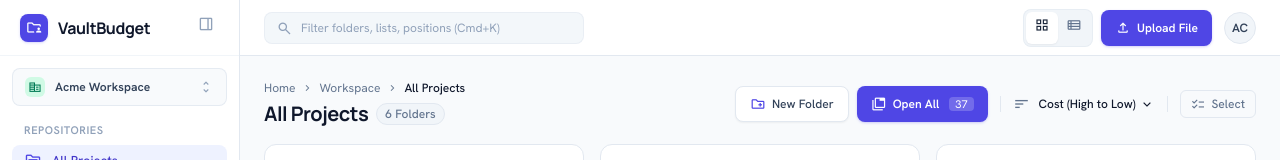
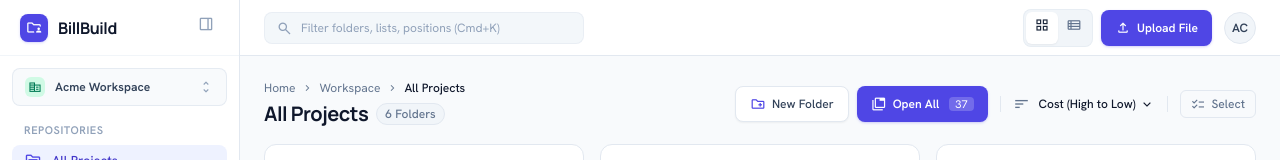
Before and after one commit to konstimomonsti/construct, a React (Vite) app in the folder frontend/: page / in a window 1280 px wide. Shown: the top 160 px of the page. Built offline with nearby package versions, Linux system fonts and the light colour scheme.

Commit message:
Rename site to BillBuild

```diff
--- a/frontend/index.html
+++ b/frontend/index.html
@@ -5,7 +5,7 @@
     <link rel="icon" type="image/svg+xml" href="/favicon.svg" />
     <meta name="viewport" content="width=device-width, initial-scale=1.0" />
     <meta name="theme-color" content="#4f46e5" />
-    <title>VaultBudget – Leistungsverzeichnisse</title>
+    <title>BillBuild – Leistungsverzeichnisse</title>
     <link rel="preconnect" href="https://fonts.googleapis.com" />
     <link rel="preconnect" href="https://fonts.gstatic.com" crossorigin />
     <link href="https://fonts.googleapis.com/css2?family=Hanken+Grotesk:wght@400;500;600;700&family=Manrope:wght@600;700;800&family=JetBrains+Mono:wght@400;500;600;700&display=swap" rel="stylesheet" />
--- a/frontend/public/tender-desk/index.html
+++ b/frontend/public/tender-desk/index.html
@@ -4,7 +4,7 @@
   <meta charset="utf-8">
   <meta name="viewport" content="width=device-width, initial-scale=1">
   <meta name="description" content="Upload a tender, review and price its bill of quantities, and export it.">
-  <title>Tender desk</title>
+  <title>Tender Desk · BillBuild</title>
   <link rel="stylesheet" href="/tender-desk/mvp.css">
   <script src="/tender-desk/mvp.js" defer></script>
 </head>
@@ -13,7 +13,7 @@
   <header class="bar">
     <a class="brand" href="/tender-desk/" id="home-link">
       <svg class="brand-mark" viewBox="0 0 24 24" aria-hidden="true"><path d="M4 20V9l8-5 8 5v11" /><path d="M9 20v-6h6v6" /></svg>
-      Tender desk
+      BillBuild
     </a>
     <div class="project-picker">
       <label for="project">Project</label>
@@ -21,7 +21,7 @@
       <button id="create-project" type="button" class="ghost small-btn">New project</button>
     </div>
     <nav class="bar-nav" aria-label="Other tools">
-      <a href="/">VaultBudget</a>
+      <a href="/">Budget workspace</a>
       <a href="/admin/tables">Data tables</a>
       <a href="/admin/schema#schema">Schema</a>
       <span class="connection"><span class="dot" id="db-dot" aria-hidden="true"></span><span id="db-label">Connecting…</span></span>
@@ -51,7 +51,7 @@
       </div>
 
       <section id="library-source" class="list-block" aria-labelledby="library-source-title" hidden>
-        <h2 id="library-source-title">Review a VaultBudget original</h2>
+        <h2 id="library-source-title">Review a BillBuild original</h2>
         <p id="library-source-name" class="muted"></p>
         <button id="import-library-source" type="button" class="primary">Import into selected project</button>
       </section>
--- a/frontend/public/tender-desk/mvp.js
+++ b/frontend/public/tender-desk/mvp.js
@@ -225,7 +225,7 @@ function setDraft(data) {
   $("review").hidden = false;
   $("review-step").setAttribute("aria-current", "step");
   $("export-step").removeAttribute("aria-current");
-  document.title = `${v.title} · Tender desk`;
+  document.title = `${v.title} · BillBuild`;
   drawLines();
   window.scrollTo({ top: 0 });
 }
@@ -245,7 +245,7 @@ function closeDraft() {
   updateActions();
   $("welcome").hidden = false;
   $("review").hidden = true;
-  document.title = "Tender desk";
+  document.title = "Tender Desk · BillBuild";
   if (location.search) history.pushState(null, "", "/tender-desk/");
   drawHome();
 }
@@ -276,7 +276,7 @@ function setUploadNote(text, working = false) {
 
 async function showLibrarySource(id) {
   const response = await fetch("/data/index.json");
-  if (!response.ok) throw new Error("Could not load the VaultBudget library.");
+  if (!response.ok) throw new Error("Could not load the BillBuild library.");
   const source = (await response.json()).lists.find(list => list.id === id);
   if (!source?.file?.startsWith("files/")) throw new Error("The original file is unavailable.");
   $("library-source-name").textContent = source.fileName;
--- a/frontend/src/components/Sidebar.tsx
+++ b/frontend/src/components/Sidebar.tsx
@@ -44,7 +44,7 @@ export function Sidebar() {
             <div className="flex size-7 items-center justify-center rounded-lg bg-brand-600 text-white shadow-sm shadow-brand-500/20">
               <Icon name="folder_supervised" size={17} />
             </div>
-            {!rail && <span className="font-heading text-base font-bold tracking-tight text-slate-900">VaultBudget</span>}
+            {!rail && <span className="font-heading text-base font-bold tracking-tight text-slate-900">BillBuild</span>}
           </div>
           {!rail && (
             <button
--- a/frontend/src/lib/export/gaeb-xml.ts
+++ b/frontend/src/lib/export/gaeb-xml.ts
@@ -148,7 +148,7 @@ export function generateGaebXml(o: GenOpts): string {
     (mask.index ? '<BoQBkdn><Type>Index</Type><Length>1</Length><Num>No</Num></BoQBkdn>' : '')
   let xml =
     `<GAEB xmlns="${ns}"><GAEBInfo><Version>${o.variant === '3.2' ? '3.2' : '3.1'}</Version><VersDate>${o.variant === '3.2' ? '2013-10' : '2009-12'}</VersDate>` +
-    `<Date>${date}</Date><Time>${time}</Time><ProgSystem>VaultBudget</ProgSystem><ProgName>VaultBudget</ProgName></GAEBInfo>` +
+    `<Date>${date}</Date><Time>${time}</Time><ProgSystem>BillBuild</ProgSystem><ProgName>BillBuild</ProgName></GAEBInfo>` +
     `<PrjInfo><NamePrj>${prj}</NamePrj><LblPrj>${lblPrj}</LblPrj><Cur>${xmlEsc(cur)}</Cur><CurLbl>Euro</CurLbl></PrjInfo>` +
     `<Award><DP>${phase}</DP><AwardInfo><Cur>${xmlEsc(cur)}</Cur><CurLbl>Euro</CurLbl></AwardInfo>` +
     `<BoQ ID="${nid()}"><BoQInfo><Name>${xmlEsc(String(o.doc.project ?? '01').slice(0, 20) || '01')}</Name><LblBoQ>${lblBoq}</LblBoQ>` +
--- a/frontend/src/lib/export/pdf.ts
+++ b/frontend/src/lib/export/pdf.ts
@@ -697,8 +697,8 @@ export async function generatePdf(opts: PdfOpts): Promise<Uint8Array> {
   const { PDFDocument, StandardFonts, rgb } = await import('pdf-lib')
   const pdf = await PDFDocument.create()
   pdf.setTitle(clean(o.doc.title || 'Leistungsverzeichnis'))
-  pdf.setCreator('VaultBudget')
-  pdf.setProducer('VaultBudget / pdf-lib')
+  pdf.setCreator('BillBuild')
+  pdf.setProducer('BillBuild / pdf-lib')
   const fonts: Record<FontKey, PDFFont> = {
     r: await pdf.embedFont(StandardFonts.Helvetica),
     b: await pdf.embedFont(StandardFonts.HelveticaBold),
--- a/frontend/src/lib/export/table.ts
+++ b/frontend/src/lib/export/table.ts
@@ -71,7 +71,7 @@ export async function toXlsx(o: TableOpts): Promise<Uint8Array> {
   const mod = await import('exceljs')
   const ExcelJS = (mod as unknown as { default?: typeof import('exceljs') }).default ?? mod
   const wb = new ExcelJS.Workbook()
-  wb.creator = 'VaultBudget'
+  wb.creator = 'BillBuild'
   wb.created = new Date()
   const ws = wb.addWorksheet('LV', { views: [{ state: 'frozen', ySplit: 5 }] })
 
@@ -242,7 +242,7 @@ export async function toDocx(o: TableOpts): Promise<Uint8Array> {
     'word/document.xml': strToU8(document),
     'word/styles.xml': strToU8(styles),
     'docProps/core.xml': strToU8(
-      `<?xml version="1.0" encoding="UTF-8" standalone="yes"?><cp:coreProperties xmlns:cp="http://schemas.openxmlformats.org/package/2006/metadata/core-properties" xmlns:dc="http://purl.org/dc/elements/1.1/" xmlns:dcterms="http://purl.org/dc/terms/" xmlns:xsi="http://www.w3.org/2001/XMLSchema-instance"><dc:title>${esc(o.doc.title)}</dc:title><dc:creator>VaultBudget</dc:creator><dcterms:created xsi:type="dcterms:W3CDTF">${new Date().toISOString()}</dcterms:created></cp:coreProperties>`,
+      `<?xml version="1.0" encoding="UTF-8" standalone="yes"?><cp:coreProperties xmlns:cp="http://schemas.openxmlformats.org/package/2006/metadata/core-properties" xmlns:dc="http://purl.org/dc/elements/1.1/" xmlns:dcterms="http://purl.org/dc/terms/" xmlns:xsi="http://www.w3.org/2001/XMLSchema-instance"><dc:title>${esc(o.doc.title)}</dc:title><dc:creator>BillBuild</dc:creator><dcterms:created xsi:type="dcterms:W3CDTF">${new Date().toISOString()}</dcterms:created></cp:coreProperties>`,
     ),
   }
   return zipSync(files, { level: 6 })
```
Also changed, not shown: 3 other files (tests, documents, lock files or other folders).
